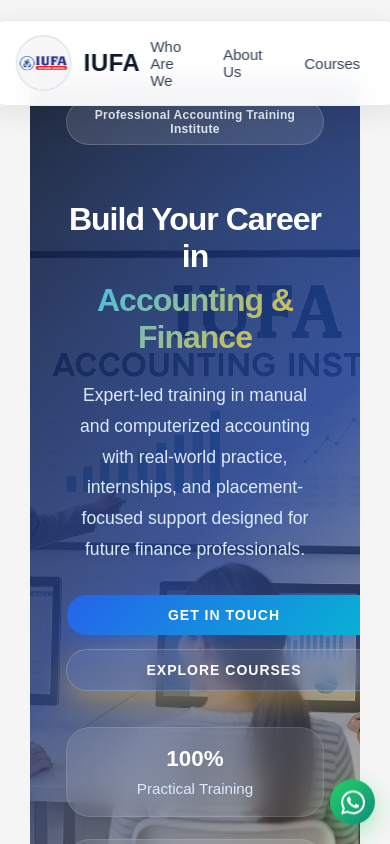
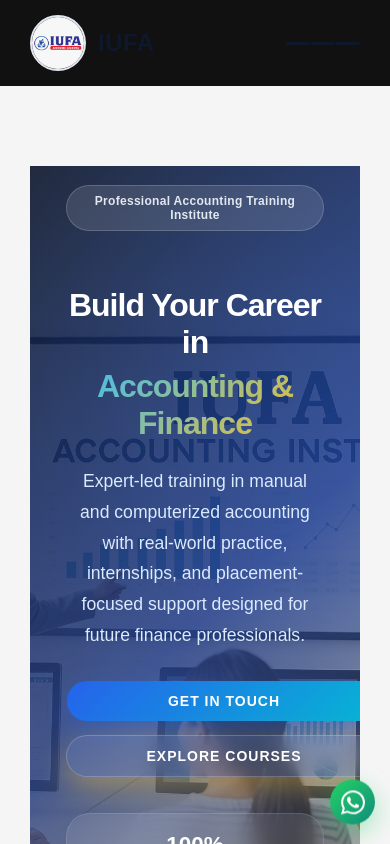
Before and after one commit to Jishad07/IUFA_Website, a React (Vite) app: page / in a window 390 px wide. Shown: the top 844 px of the page. Built offline with nearby package versions, Linux system fonts and the light colour scheme.

Commit message:
navbar Update

```diff
--- a/src/App.css
+++ b/src/App.css
@@ -1,19 +1,20 @@
-/* .hero {
-  height: 100vh;
-  min-height: 600px;
-  background-size: cover;
-  background-position: center;
-  background-repeat: no-repeat;
-  display: flex;
-  align-items: center;
-  justify-content: center;
-  position: relative;
-  overflow: hidden;
-} */
-
-/* =========================
-   HERO SECTION
-========================= */
+.desktopMenu {
+  display: flex;
+}
+
+.hamburger {
+  display: none;
+}
+
+@media (max-width: 768px) {
+  .desktopMenu {
+    display: none;
+  }
+
+  .hamburger {
+    display: flex;
+  }
+}
 .hero {
   min-height: 100vh;
   padding: 120px 20px 80px;
@@ -27,16 +28,7 @@
   overflow: hidden;
 }
 
-/* .hero::before {
-  content: '';
-  position: absolute;
-  top: 0;
-  left: 0;
-  right: 0;
-  bottom: 0;
-  background: linear-gradient(135deg, rgba(15, 23, 42, 0.9) 0%, rgba(30, 58, 138, 0.85) 50%, rgba(251, 191, 36, 0.2) 100%);
-  z-index: 1;
-} */
+
 
 /* Dark premium overlay */
 .hero::before {
@@ -52,17 +44,7 @@
   z-index: 1;
 }
 
-/* .hero::after {
-  content: '';
-  position: absolute;
-  top: 0;
-  left: 0;
-  right: 0;
-  bottom: 0;
-  background: radial-gradient(circle at 20% 80%, rgba(251, 191, 36, 0.1) 0%, transparent 50%),
-              radial-gradient(circle at 80% 20%, rgba(59, 130, 246, 0.1) 0%, transparent 50%);
-  z-index: 1;
-} */
+
 
 /* Soft glowing accents */
 .hero::after {
@@ -75,17 +57,6 @@
   z-index: 1;
   animation: floatGlow 7s ease-in-out infinite;
 }
-
-/* .hero-overlay {
-  position: relative;
-  z-index: 2;
-  text-align: center;
-  color: white;
-  max-width: 900px;
-  padding: 0 20px;
-  animation: fadeInUp 1.2s ease-out;
-} */
-
 
 .hero-overlay {
   position: relative;
@@ -112,18 +83,6 @@
   border: 1px solid rgba(255, 255, 255, 0.18);
   backdrop-filter: blur(10px);
 }
-/* .hero-overlay h1 {
-  font-size: clamp(2.5rem, 5vw, 4rem);
-  font-weight: 800;
-  margin-bottom: 24px;
-  line-height: 1.1;
-  background: linear-gradient(135deg, #ffffff 0%, #fbbf24 50%, #ffffff 100%);
-  -webkit-background-clip: text;
-  -webkit-text-fill-color: transparent;
-  background-clip: text;
-  text-shadow: 0 0 30px rgba(251, 191, 36, 0.3);
-  animation: shimmer 3s ease-in-out infinite;
-} */
 
 
 /* Main title */
@@ -144,17 +103,6 @@
   margin-top: 8px;
 }
 
-/* .hero-overlay p {
-  font-size: clamp(1.1rem, 2.5vw, 1.4rem);
-  margin-bottom: 40px;
-  line-height: 1.7;
-  color: #e0e7ff;
-  font-weight: 300;
-  text-shadow: 0 2px 4px rgba(0, 0, 0, 0.3);
-  max-width: 700px;
-  margin-left: auto;
-  margin-right: auto;
-} */
 
 /* Subtitle */
 .hero-overlay p {
--- a/src/components/Navbar.jsx
+++ b/src/components/Navbar.jsx
@@ -1,90 +1,3 @@
-
-
-
-
-// import React from "react";
-// import logo from "../assets/images/iufa_logo.jpeg";
-
-// export default function Navbar() {
-//   return (
-//     <nav
-
-//       style={{
-//         // background: "#111",
-//         // color: "#fff",
-//         // padding: "15px 40px",
-//         // display: "flex",
-//         // justifyContent: "space-between",
-//         // alignItems: "center",
-//         // borderBottom:"10px solid #3409f6ff",
-//         // borderRadius: "50px"
-//              background: "#fff",
-//         color: "#fff",
-//         padding: "15px 40px",
-//         display: "flex",
-//         justifyContent: "space-between",
-//         alignItems: "center",
-//         borderBottom: "10px solid #3409f6ff",
-//         borderRadius: "50px",
-//         position: "fixed",
-//         // top: "20px",
-//         left: "50%",
-//         transform: "translateX(-50%)",
-//         width: "92%",
-//         zIndex: 1000,
-//         boxShadow: "0 6px 20px rgba(0,0,0,0.25)"
-
-//       }}
-//     >
-//       {/* Logo / Name */}
-//       {/* <h2 style={{ margin: 0 }}>IUFA</h2> */}
-// <img
-//   src={logo}
-//   alt="IUFA Logo"
-//   style={{ width: "60px", height: "60px",
-
-//     borderRadius: "50%",
-//     objectFit: "cover"
-//    }}
-// />
-
-//       {/* Menu */}
-//       <div style={{ display: "flex", alignItems: "center", gap: "20px",}}>
-//         <a href="#who" style={linkStyle}>Who Are We</a>
-//         <a href="#about" style={linkStyle}>About Us </a>
-//         <a href="#courses" style={linkStyle}>Courses</a>
-//         <a href="#resources" style={linkStyle}>Resources</a>
-//         <a href="#contact" style={linkStyle}>Contact Us</a>
-
-//         {/* Apply Button */}
-//         <a href="#contact" style={buttonStyle}>
-//           Get In Touch
-//         </a>
-//       </div>
-//     </nav>
-//   );
-// }
-
-// /* Link Style */
-// const linkStyle = {
-//   color: "#111",
-//   textDecoration: "none",
-//   fontSize: "16px",
-//   fontWeight: "500",
-// };
-
-// /* Button Style */
-// const buttonStyle = {
-//   background: "#00bcd4",
-//   color: "#fff",
-//   padding: "10px 18px",
-//   borderRadius: "6px",
-//   textDecoration: "none",
-//   fontWeight: "600",
-// };
-
-
-
 import React, { useState } from "react";
 import logo from "../assets/images/iufa_logo.jpeg";
 
@@ -93,7 +6,8 @@ export default function Navbar() {
 
   return (
     <>
-      <nav style={styles.navbar}>
+      {/* <nav style={styles.navbar}> */}
+      <nav className="navbar">
         {/* Logo */}
         <div style={styles.logoContainer}>
           <img src={logo} alt="IUFA Logo" style={styles.logo} />
@@ -101,7 +15,8 @@ export default function Navbar() {
         </div>
 
         {/* Desktop Menu */}
-        <div style={styles.desktopMenu}>
+        {/* <div style={styles.desktopMenu}> */}
+        <div className="desktopMenu">
           <a href="#who" style={styles.link}>Who Are We</a>
           <a href="#about" style={styles.link}>About Us</a>
           <a href="#courses" style={styles.link}>Courses</a>
@@ -112,7 +27,8 @@ export default function Navbar() {
 
         {/* Mobile Hamburger */}
         <div
-          style={styles.hamburger}
+          // style={styles.hamburger}
+          className="hamburger"
           onClick={() => setMenuOpen(!menuOpen)}
         >
           <div style={styles.bar}></div>
```
